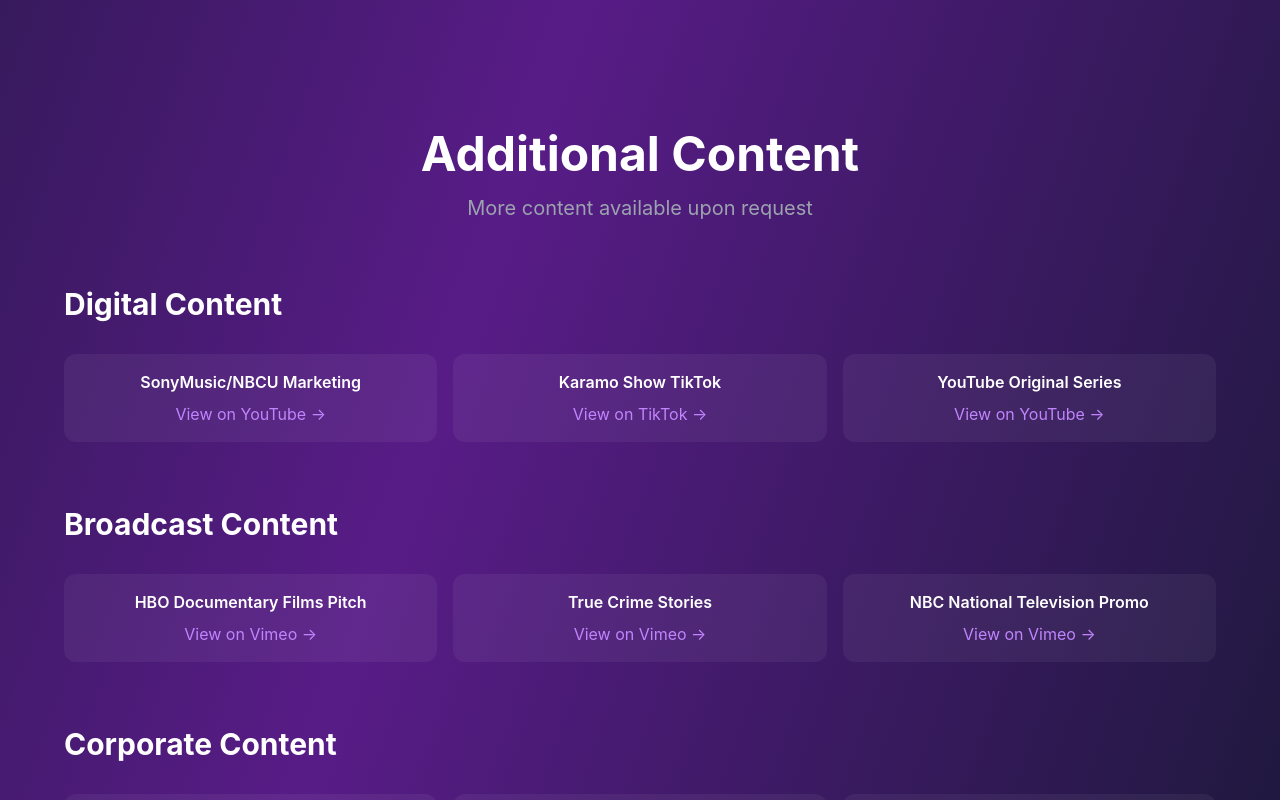
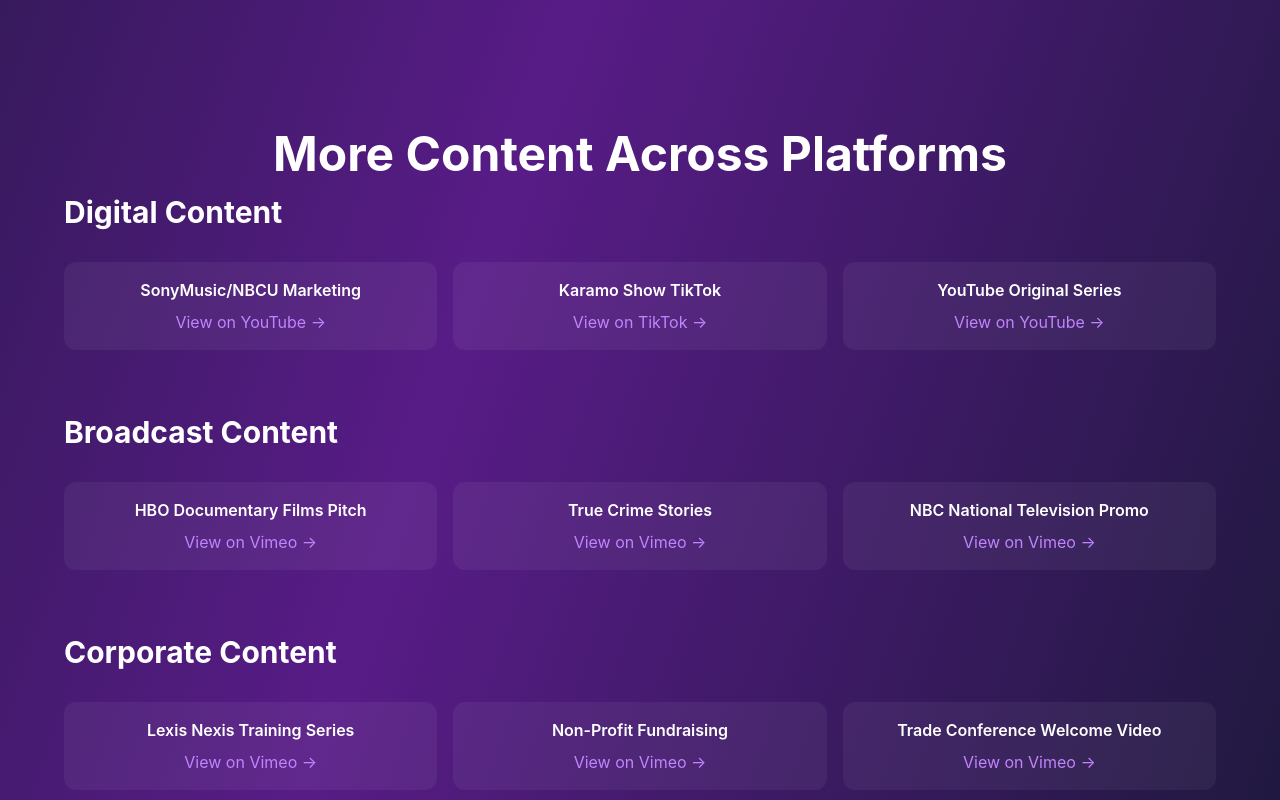
Before and after one commit to Taxi29/BT-2025website, a React (Create React App) app: page / in a window 1280 px wide. Shown: the part 2040-2840 px from the top of the page. Built offline with nearby package versions, Linux system fonts and the light colour scheme; the HTML template or start-up script is replaced by a standard one.

Commit message:
changed content section

```diff
--- a/src/App.tsx
+++ b/src/App.tsx
@@ -186,11 +186,8 @@ const App = () => {
       <section id="additional" className="py-20 px-6">
         <div className="max-w-6xl mx-auto">
           <h2 className="text-4xl md:text-5xl font-bold text-center mb-4 text-white">
-            Additional Content
+            More Content Across Platforms
           </h2>
-          <p className="text-xl text-center mb-16 text-gray-400">
-            More content available upon request
-          </p>
 
           {/* Digital Content Section */}
           <div className="mb-16">
@@ -317,6 +314,9 @@ const App = () => {
               </a>
             </div>
           </div>
+          <p className="text-xl text-center mb-16 text-gray-400">
+            More content available upon request
+          </p>
         </div>
       </section>
 
```
